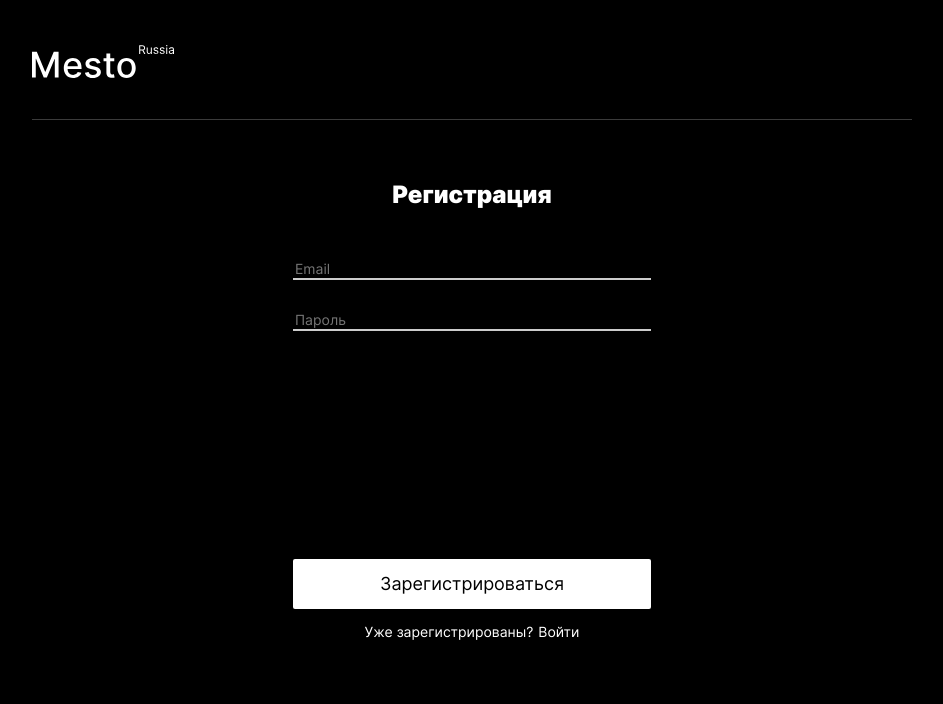
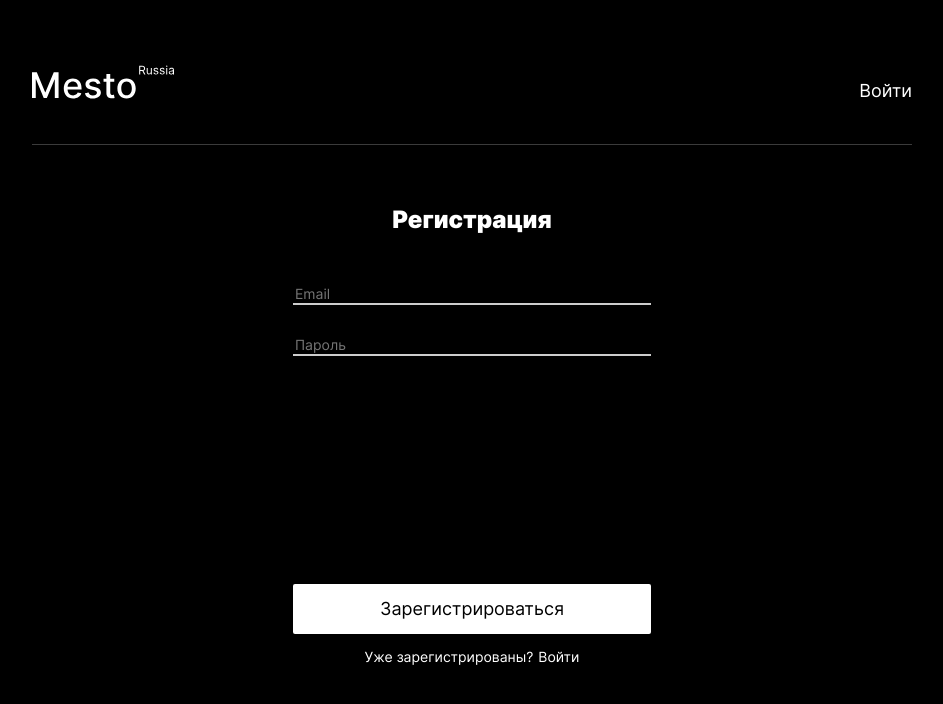
Before and after one commit to e-zybkin/react-mesto-auth, a React (Create React App) app: page /sign-up in a window 1280 px wide. Shown: the top 704 px of the page, without its empty margins (168-1111 px from the left). Built offline with nearby package versions, Linux system fonts and the light colour scheme; no server answers.

Commit message:
feat: upd css log/reg

```diff
--- /dev/null
+++ b/src/blocks/header/__link/header__link.css
@@ -0,0 +1,7 @@
+.header__link{
+  color: white;
+  font-size: 18px;
+  line-height: 22px;
+  text-align: right;
+  margin: 35px 0 0 0;
+}
--- a/src/blocks/header/header.css
+++ b/src/blocks/header/header.css
@@ -1,8 +1,10 @@
 .header {
+  display: flex;
+  justify-content: space-between;
   width: 100%;
   min-height: 74px;
   border-bottom: 1px solid rgba(84, 84, 84, 0.7);
-  padding-top: 45px;
+  padding: 45px 0 25px 0;
   margin-bottom: 40px;
 }
 
--- /dev/null
+++ b/src/blocks/popup/__info-pic/popup__info-pic.css
@@ -0,0 +1,4 @@
+.popup__info-pic{
+  max-width: 120px;
+  margin-top: 60px;
+}
--- a/src/blocks/popup/__title/popup__title.css
+++ b/src/blocks/popup/__title/popup__title.css
@@ -1,10 +1,11 @@
 .popup__title {
-  max-width: 330px;
+  width: 85%;
   min-height: 23px;
   font-weight: 900;
   font-size: 24px;
   line-height: 29px;
   margin: 34px auto 45px auto;
+  text-align: center;
 }
 
 @media screen and (max-width: 767px) {
--- a/src/components/App/App.js
+++ b/src/components/App/App.js
@@ -5,7 +5,6 @@ import Login from '../Login/Login';
 import Register from '../Register/Register';
 import InfoTooltip from '../InfoTooltip/InfoTooltip';
 import ProtectedRoute from '../ProtectedRoute/ProtectedRoute';
-import Footer from '../Footer/Footer';
 import ImagePopup from '../ImagePopup/ImagePopup';
 import EditProfilePopup from '../EditProfilePopup/EditProfilePopup';
 import EditAvatarPopup from '../EditAvatarPopup/EditAvatarPopup';
@@ -168,7 +167,6 @@ function App() {
               }
             />
           </Routes>
-          {/*<Footer />*/}
 
           <EditProfilePopup
             isOpen={isEditProfilePopupOpen}
@@ -200,6 +198,10 @@ function App() {
             onClose={closeAllPopups}
             onCardDelete={handleCardDelete}
           />
+
+          <InfoTooltip
+
+          />
         </CurrentUserContext.Provider>
       </div>
     </div>
--- a/src/components/Header/Header.js
+++ b/src/components/Header/Header.js
@@ -4,7 +4,8 @@ import logoPic from '../../images/logo.svg';
 function Header() {
 	return(
 		<header className="header">
-		    <img className="header__logo" src={logoPic} alt="Логотип Mesto" />
+		  <img className="header__logo" src={logoPic} alt="Логотип Mesto" />
+      <p className="header__link">Войти</p>
 		</header>
 	);
 }
--- a/src/components/InfoTooltip/InfoTooltip.js
+++ b/src/components/InfoTooltip/InfoTooltip.js
@@ -0,0 +1,17 @@
+import React from "react";
+import tick from '../../images/tick.svg'
+import cross from '../../images/cross.svg'
+
+function InfoTooltip(props) {
+  return(
+    <div className="popup popup_type_others">
+      <div className="popup__content">
+        <button type="button" /*onClick={props.onClose}*/ className="popup__close-btn buttons"></button>
+        <img className="popup__info-pic" src={tick} alt="Галочка" />
+        <h3 className="popup__title">Вы успешно зарегистрировались!</h3>
+      </div>
+    </div>
+  )
+}
+
+export default InfoTooltip;
--- a/src/index.css
+++ b/src/index.css
@@ -5,6 +5,7 @@
 @import url(./blocks/buttons/buttons.css);
 @import url(./blocks/header/header.css);
 @import url(./blocks/header/__logo/header__logo.css);
+@import url(./blocks/header/__link/header__link.css);
 @import url(./blocks/profile/profile.css);
 @import url(./blocks/profile/__cover/profile__cover.css);
 @import url(./blocks/profile/__avatar/profile__avatar.css);
@@ -56,3 +57,4 @@
 @import url(./blocks/pre-main/__title/pre-main__title.css);
 @import url(./blocks/sign-in/sign-in.css);
 @import url(./blocks/sign-in/__link/sign-in__link.css);
+@import url(./blocks/popup/__info-pic/popup__info-pic.css);
```
Also changed, not shown: src/images/cross.svg (added), src/images/tick.svg (added).
